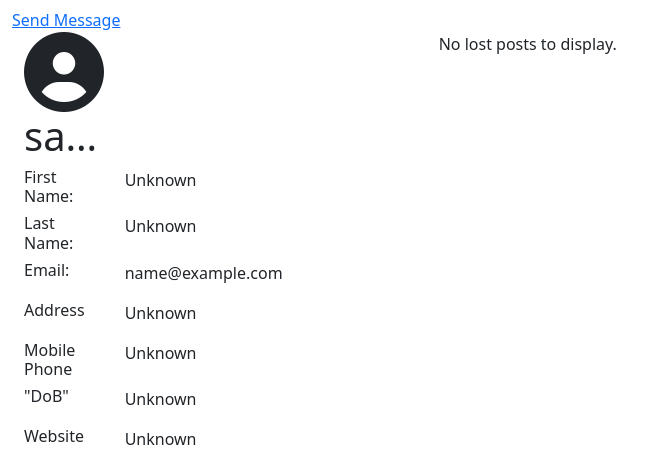
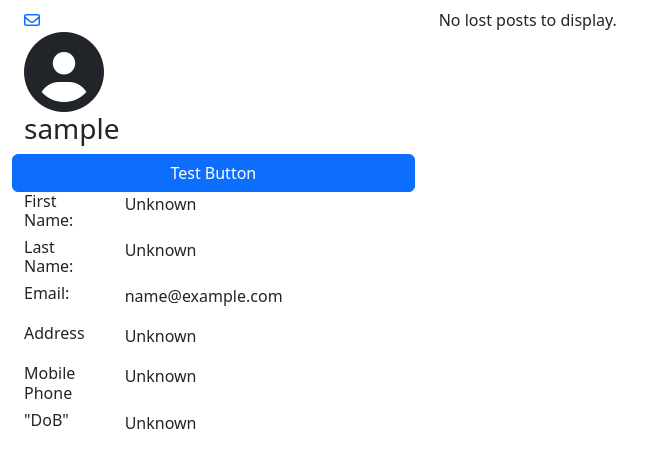
Before and after one commit to Tomosius/My_Precious, a Django app: a page that uses users/templates/user_profile.html in a window 1280 px wide. Shown: the part 56-505 px from the top of the page, without its empty margins (0-667 px from the left). Run offline with Django 5.2, Linux system fonts and the light colour scheme; the visitor is signed in with stand-in values (Sample User, id 1); data comes from the database, SQL or seed files in the repository; data that the repository does not hold is empty; some libraries are stand-ins or nearby versions.

Commit message:
implementing modal and text replacement for messaging in profile-view

```diff
--- a/My_Precious/settings.py
+++ b/My_Precious/settings.py
@@ -32,7 +32,7 @@ BASE_DIR = Path(__file__).resolve().parent.parent
 SECRET_KEY = os.environ.get("SECRET_KEY")
 
 # SECURITY WARNING: don't run with debug turned on in production!
-DEBUG = True
+DEBUG = False
 
 ALLOWED_HOSTS = ['127.0.0.1', '.herokuapp.com']
 
--- a/conversations/templates/conversations_list.html
+++ b/conversations/templates/conversations_list.html
@@ -1,6 +1,6 @@
 {% extends 'base_template.html' %}
 {% block content %}
 	{%  for conversation in conversations %}
-		<a href="{% url 'chat:chat' conversation.id %}">{{ conversation.user.username }}</a>
+		<a href="{% url 'conversations:conversation_detail' conversation.id %}">{{ conversation.user.username }} tomas</a>
 	{% endfor %}
 {% endblock %}
--- /dev/null
+++ b/conversations/templates/message_button.html
@@ -0,0 +1,56 @@
+<button type="button" class="btn btn-primary d-sm-none" data-bs-toggle="modal" data-bs-target="#message-modal">
+  Launch demo modal
+</button>
+
+<button id="message-button-big-screen" class="d-none d-sm-block btn btn-primary">
+  Test Button
+</button>
+
+<div class="modal fade d-sm-none" id="message-modal" tabindex="-1" aria-labelledby="exampleModalLabel" aria-hidden="true">
+  <!-- Modal content -->
+  <div class="modal-dialog">
+    <div class="modal-content">
+      <div class="modal-header">
+        <h1 class="modal-title fs-5" id="exampleModalLabel">Modal title</h1>
+        <button type="button" class="btn-close" data-bs-dismiss="modal" aria-label="Close"></button>
+      </div>
+      <div class="modal-body">
+        ...
+      </div>
+      <div class="modal-footer">
+        <button type="button" class="btn btn-secondary" data-bs-dismiss="modal">Close</button>
+        <button type="button" class="btn btn-primary">Save changes</button>
+      </div>
+    </div>
+  </div>
+</div>
+
+<div id="content-to-load" class="d-none">
+  <a> Sample Content Here </a>
+	<button id="message-button-big-screen-restore" type=button class=" btn btn-primary">
+  Test Button
+</button>
+</div>
+
+<script>
+  // Initialize a variable to store the original content
+  let originalContent = '';
+
+  document.getElementById('message-button-big-screen').addEventListener('click', function() {
+    // Store current content in the variable
+    originalContent = $('#desktopRightSection').html();
+    // Make the content-to-load visible and load it into `#desktopRightSection`
+    $('#content-to-load').removeClass('d-none');
+    $('#desktopRightSection').html($('#content-to-load').html());
+  });
+
+  // Use event delegation for the restore button
+  $(document).on('click', '#message-button-big-screen-restore', function() {
+    // Check if original content is stored
+    if (originalContent) {
+      // Restore the original content from the variable
+      $('#desktopRightSection').html(originalContent);
+      // Optionally, clear the originalContent variable or reset any states as needed
+    }
+  });
+</script>
--- a/conversations/views.py
+++ b/conversations/views.py
@@ -65,8 +65,11 @@ def conversation_detail(request, conversation_id):
     """
     conversation = get_object_or_404(Conversation, id=conversation_id)
     messages = Message.objects.filter(conversation=conversation).order_by('created_at')
+    context = {
+        'messages': messages
+    }
 
-    return render(request, 'conversation_detail.html', {'conversation': conversation, 'messages': messages})
+    return render(request, 'conversation_detail.html', context)
 
 
 def conversation_list(request):
@@ -82,4 +85,5 @@ def conversation_list(request):
     user = request.user
     conversations = Conversation.objects.filter(participants=user).order_by('-updated_at')
 
+
     return render(request, 'conversations_list.html', {'conversations': conversations})
--- a/users/templates/user_profile.html
+++ b/users/templates/user_profile.html
@@ -30,10 +30,7 @@
       <button class="nav-link mx-auto" id="right-tab" data-bs-toggle="tab" href="#right" role="tab" aria-controls="right" aria-selected="false">Posts</button>
     </li>
   </ul>
-  <div>
-	  <a href="{% url 'conversations:send_message' recipient_username=user.username %}">Send Message</a>
 
-  </div>
   <div class="tab-content d-sm-none" id="myTabContent">
     <div class="tab-pane fade show active" id="left" role="tabpanel" aria-labelledby="left-tab">
       <!-- Mobile left-side content will be dynamically loaded here -->
@@ -46,12 +43,23 @@
     <div class="col-12 col-sm-6 col-md-4 d-none d-sm-block scrollable-section" id="desktopLeftSection">
       <div class="container">
 	      <div class="row">
-		      {% if user_profile.user_photo %}
-			      <img src="{{ user_profile.user_photo.url }}" alt="{{ user.username }}'s profile image" class="col-4 rounded-2"/>
+	      <div>
+	  <a href="{% url 'conversations:send_message' recipient_username=user.username %}"><i class="fa-regular fa-envelope"></i></a>
+
+
+  </div>
+	        <div>
+		        {% if user_profile.user_photo %}
+			      <img src="{{ user_profile.user_photo.url }}" alt="{{ user.username }}'s profile image" class="col-4 rounded- mt-3"/>
 		      {% else %}
 			      <i class="fas fa-user-circle fa-5x"></i>
 		      {% endif %}
-		      <h1 class="col-12 col-sm-6 col-md-4" style="overflow: hidden; white-space: nowrap; text-overflow: ellipsis;">{{ user_profile.user.username }}</h1>
+	        </div>
+		      <div>
+			      		      <h3 class="col-12 col-sm-6 col-md-4">{{ user_profile.user.username }}</h3>
+
+		      </div>
+		      {% include 'message_button.html' %}
 	      </div>
 	      <div class="row">
 		      <h6 class="col-3 end">First Name:</h6>
--- a/users/views.py
+++ b/users/views.py
@@ -17,7 +17,6 @@ from django.contrib.auth.models import User
 from django.shortcuts import render, get_object_or_404
 from django.contrib.auth.decorators import login_required
 # Ensure you import get_conversation_details correctly from the conversations app
-from conversations.utils import get_conversation_details
 
 
 def user_login(request):
```
Also changed, not shown: conversations/templates/conversation_detail.html (+12 -6 lines).
